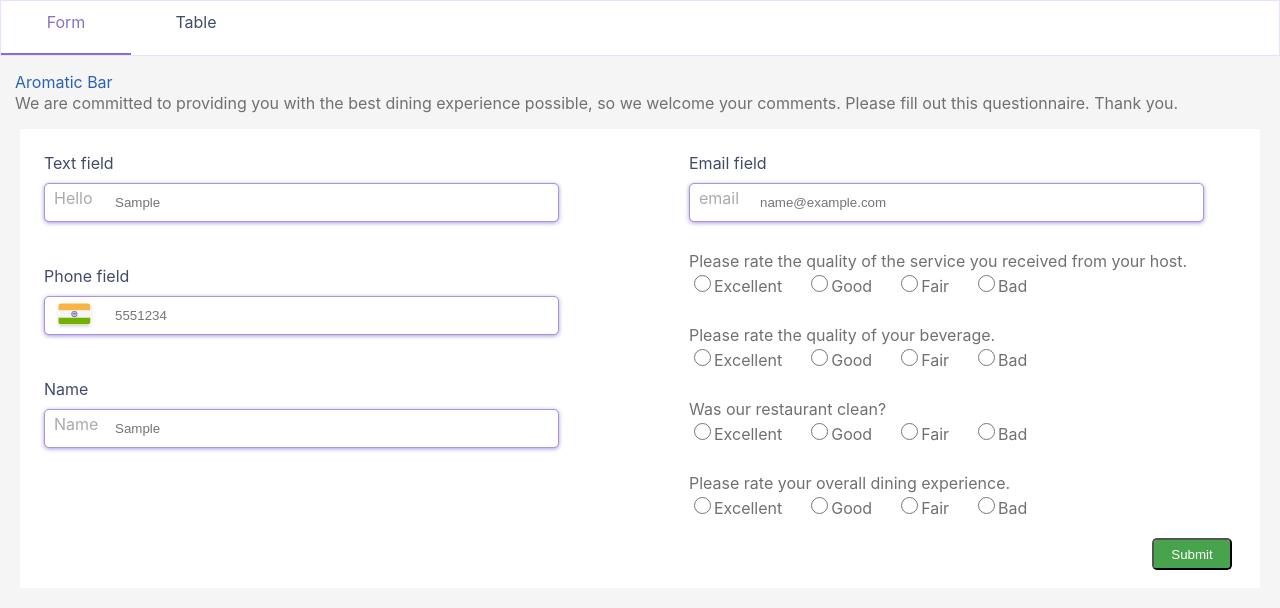
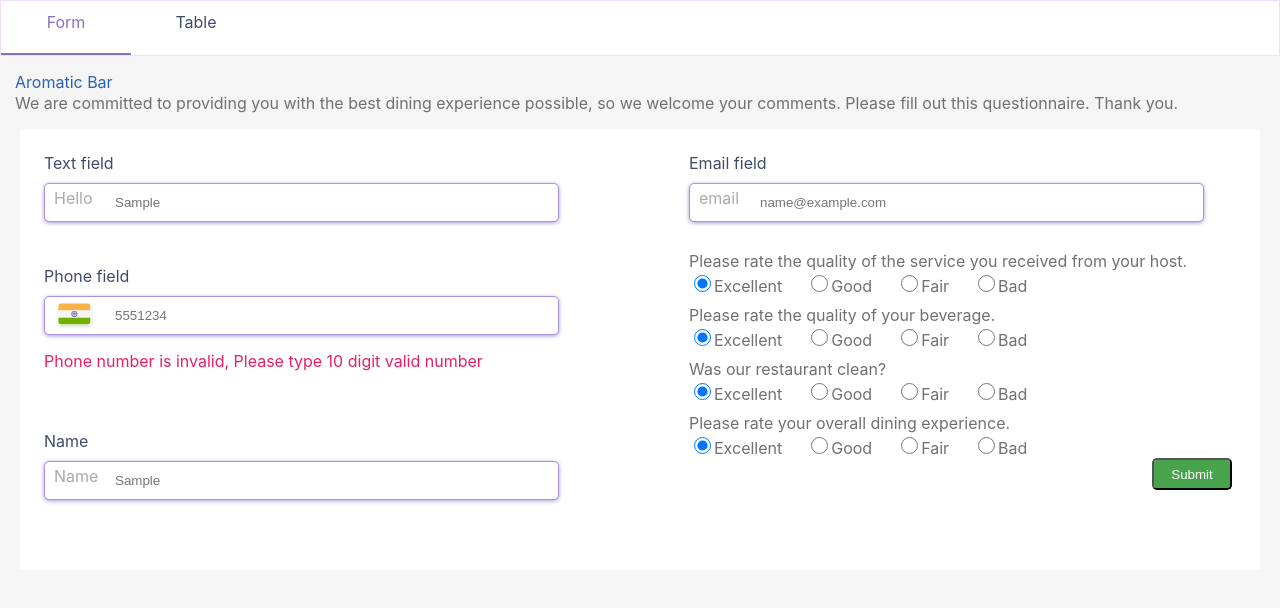
Before and after one commit to ArjobanSingh/react-form-and-table-app, a React (Create React App) app: page / in a window 1280 px wide. Both pictures are taken after typing "Sample", "5551234", "Sample", "name@example.com" into the empty fields and a click on the input "Submit". Shown: the top 608 px of the page. Built offline with nearby package versions, Linux system fonts and the light colour scheme.

Commit message:
functionality of form page completed

```diff
--- a/src/App.css
+++ b/src/App.css
@@ -181,3 +181,16 @@
   border-radius: 5px;
   color: white;
 }
+
+.hideError{
+  display: none;
+}
+
+.showError{
+  display: flex;
+  text-align: left;
+  font: Regular 14px/17px Roboto;
+  letter-spacing: 0px;
+  color: #E91E63;
+  opacity: 1;
+}
--- a/src/components/Form.js
+++ b/src/components/Form.js
@@ -1,38 +1,173 @@
-import React from 'react';
+import React, {useState} from 'react';
 import PropTypes from 'prop-types';
 import InputType from "./InputType"
 
+import {saveFormData} from "../redux/actionCreators"
 
+import {connect} from "react-redux"
 const Form = props => {
+
+    // temporary state for filed values
+    const [textVal, setTextVal] = useState("")
+    const [isTextValid, setTextValid] = useState(true)
+    const [phoneVal, setPhoneVal] = useState("")
+    const [isPhoneValid, setPhoneValid] = useState(true)
+    const [nameVal, setNameVal] = useState("")
+    const [isNameValid, setNameValid] = useState(true)
+    const [emailVal, setEmailVal] = useState("")
+    const [isEmailValid, setEmailValid] = useState(true)
+    const [serviceRadioSelected, setServiceRadioSelected] = useState("Excellent")
+    const [bevarageRadioSelected, setBevarageRadioSelected] = useState("Excellent")
+    const [cleaninessRadioSelected, setCleaninessRadioSelected] = useState("Excellent")
+    const [overallRadioSelected, setOverallRadioSelected] = useState("Excellent")
+
+    function phonenumber(inputtxt)
+    {
+        let phoneno = /^\d{10}$/;
+        if(inputtxt.match(phoneno)) {
+            return true;
+        }
+        else {
+            return false;
+        }
+    }
+
+    function validateEmail(inputText) {
+        // regex expression for email validation
+        let mailformat = /^\w+([\.-]?\w+)*@\w+([\.-]?\w+)*(\.\w{2,3})+$/;
+        if(inputText.match(mailformat)) {
+            //  document.form1.text1.focus();
+            return true;
+        } else {
+            // document.form1.text1.focus();
+        return false;
+        }
+    }
+
     const submitForm = (e) => {
         e.preventDefault()
-        alert("hello")
+        if (!(/\S/.test(textVal)) ) {
+            // textVal is empty or whitespace
+            setTextValid(false);
+            return
+        } else {
+            setTextValid(true);
+        }
+
+        if (!(/\S/.test(nameVal)) ) {
+            setNameValid(false)
+            return
+        } else {
+            setNameValid(true)
+        }
+
+        if (!(/\S/.test(phoneVal)) || ! phonenumber(phoneVal)) {
+            setPhoneValid(false)
+            return
+        } else {
+            setPhoneValid(true)
+        }
+
+        if (!(/\S/.test(emailVal)) || ! validateEmail(emailVal)) {
+            setEmailValid(false)
+            return
+        } else {
+            setEmailValid(true)
+        }
+
+        const data = {
+            textVal,
+            phoneVal,
+            nameVal,
+            emailVal,
+            serviceRadioSelected,
+            bevarageRadioSelected,
+            overallRadioSelected,
+            cleaninessRadioSelected
+        }
+        saveFormData(data)
+            return
+        // if (/\S/.test(phoneVal) && /\S/.test(emailVal)) {
+        //     // means these values are not empty or just whitespace
+
+        //     if (! phonenumber(phoneVal)) {
+        //         // phone number is not 10 digit valid number
+        //         setPhoneValid(false)
+        //         return
+        //     }
+        //     if (! validateEmail(emailVal)) {
+        //         // email is not valid
+        //         setEmailVal(false)
+        //         return
+        //     }
+        //     alert("right")
+        //     return;
+        // }
+
     }
+
+    const changeTextVal = (event) => {
+        setTextVal(event.target.value)
+    }
+    const chanegPhoneVal = (event) => {
+        setPhoneVal(event.target.value)
+    }
+    const changeNameVal = (event) => {
+        setNameVal(event.target.value)
+    }
+    const changeEmailVal = (event) => {
+        setEmailVal(event.target.value)
+    }
+    const changeServiceRadio = (event) => {
+        setServiceRadioSelected(event.target.value)
+    }
+    const changeBevarageRadio = (event) => {
+        setBevarageRadioSelected(event.target.value)
+    }
+    const changeCleaninessRadio = (event) => {
+        setCleaninessRadioSelected(event.target.value)
+    }
+    const changeOverallRadio = (event) => {
+        setOverallRadioSelected(event.target.value)
+    }
+
     return (
         <form className="formContainer">
             <div className="leftInputBox">
-                <InputType type="text" label="Text field" placeholderData="Hello" uId="hello-text"/>
-                <InputType type="tel" label="Phone  field" placeholderData="" uId="mobile-no"/>
-                <InputType type="text" label="Name" placeholderData="Name" uId="name"/>
+                <InputType type="text" label="Text field" placeholderData="Hello" uId="hello-text"
+                value={textVal} changeValue={changeTextVal} isValid={isTextValid} />
+                <InputType type="tel" label="Phone  field" placeholderData="" uId="mobile-no"
+                value={phoneVal} changeValue={chanegPhoneVal} isValid={isPhoneValid} />
+                <InputType type="text" label="Name" placeholderData="Name" uId="name"
+                value={nameVal} changeValue={changeNameVal} isValid={isNameValid}/>
             </div>
             <div className="rightInputBox">
-                <InputType type="email" label="Email field" placeholderData="email" uId="email"/>
+                <InputType type="email" label="Email field" placeholderData="email" uId="email"
+                value={emailVal} changeValue={changeEmailVal} isValid={isEmailValid}/>
                 <InputType
                     type="radio"
                     label="Please rate the quality of the service you received from your host."
-                    uId="quality_radio" />
+                    uId="quality_radio"
+                    value={serviceRadioSelected}
+                    changeValue={changeServiceRadio}/>
                 <InputType
                     type="radio"
                     label="Please rate the quality of your beverage."
-                    uId="beverage_radio" />
+                    uId="beverage_radio"
+                    value={bevarageRadioSelected}
+                    changeValue={changeBevarageRadio}/>
                 <InputType
                     type="radio"
                     label="Was our restaurant clean?"
-                    uId="clean_radio" />
+                    uId="clean_radio"
+                    value={cleaninessRadioSelected}
+                    changeValue={changeCleaninessRadio}/>
                 <InputType
                     type="radio"
                     label="Please rate your overall dining experience."
-                    uId="overall_radio" />
+                    uId="overall_radio"
+                    value={overallRadioSelected}
+                    changeValue={changeOverallRadio}/>
                 <input className="submit-btn" type="submit" value="Submit" onClick={submitForm}/>
             </div>
         </form>
@@ -43,4 +178,8 @@
 
 };
 
-export default Form;
+const mapDispatchToProps = {
+    saveFormData
+}
+
+export default connect(null, mapDispatchToProps)(Form);
--- a/src/components/InputType.js
+++ b/src/components/InputType.js
@@ -1,5 +1,6 @@
 import React from 'react';
 import PropTypes from 'prop-types';
+
 
 const InputType = props => {
     if (props.type === "tel") {
@@ -7,7 +8,16 @@
             <div className="inputs">
                 <label htmlFor={props.uId} className="labels">{props.label}</label>
                 <div className="POCI" />
-                <input type={props.type} className="input-boxes" id={props.uId} required autoFocus maxLength="10"/><br />
+                <input type={props.type} className="input-boxes" id={props.uId} value={props.value}
+                required autoFocus maxLength="10"
+                onChange={props.changeValue}/>
+                <p
+                    className={props.isValid ?
+                    "hideError":
+                    "showError"}>
+                        Phone number is invalid, Please type 10 digit valid number
+                </p>
+               <br />
             </div>
         );
     }
@@ -19,19 +29,28 @@
                 </p>
                 <div className="radio-inputs">
                         <label className="radio-inline form-desc">
-                            <input className="radio-option" type="radio" name={props.uId} required/>Excellent
+                            <input className="radio-option" type="radio" name={props.uId} value="Excellent" required
+                            checked={props.value === "Excellent"}
+                            onChange={props.changeValue} />Excellent
                         </label>
                         <label className="radio-inline form-desc">
-                            <input className="radio-option" type="radio" name={props.uId} />Good
+                            <input className="radio-option" type="radio" name={props.uId} value="Good"
+                            checked={props.value === "Good"}
+                            onChange={props.changeValue}
+                            />Good
                         </label>
                         <label className="radio-inline form-desc">
-                            <input className="radio-option" type="radio" name={props.uId} />Fair
+                            <input className="radio-option" type="radio" name={props.uId} value="Fair"
+                            checked={props.value === "Fair"}
+                            onChange={props.changeValue}/>Fair
                         </label>
                         <label className="radio-inline form-desc">
-                            <input className="radio-option" type="radio" name={props.uId} />Bad
+                            <input className="radio-option" type="radio" name={props.uId} value="Bad"
+                            checked={props.value === "Bad"}
+                            onChange={props.changeValue}/>Bad
                         </label>
                 </div>
-                <br />
+
             </div>
 
 
@@ -42,7 +61,19 @@
         <div className="inputs">
             <label htmlFor={props.uId} className="labels">{props.label}</label>
              <div className="POC" data-placeholder={props.placeholderData}></div>
-            <input type={props.type} className="input-boxes" id={props.uId} required autoFocus/><br />
+            <input type={props.type} value={props.value} className="input-boxes" id={props.uId}
+             onChange={props.changeValue} required autoFocus/>
+             {props.uId === "email"?
+             <p className={props.isValid ?
+                "hideError":
+                "showError"}>Invalid Email address, Please type in valid email address</p>
+
+            :
+            <p className={props.isValid ?
+                "hideError":
+                "showError"}>This is required field</p>
+                }
+               <br />
         </div>
     );
 };
--- a/src/redux/actionCreators.js
+++ b/src/redux/actionCreators.js
@@ -1,4 +1,4 @@
-import  {OPEN_FORM_PAGE, OPEN_TABLE_PAGE} from './actions'
+import  {OPEN_FORM_PAGE, OPEN_TABLE_PAGE, SAVE_FORM_DATA, RESET_FORM_HISTORY} from './actions'
 
 const openFormPage = () => {
     return {
@@ -12,4 +12,17 @@
     }
 }
 
-export {openFormPage, openTablePage}
+const saveFormData = (data) => {
+    // console.log("saved data", data)
+    return {
+        type : SAVE_FORM_DATA,
+        payload: data
+    }
+}
+
+const resetData = () => {
+    return {
+        type : RESET_FORM_HISTORY
+    }
+}
+export {openFormPage, openTablePage, saveFormData, resetData}
--- a/src/redux/actions.js
+++ b/src/redux/actions.js
@@ -1,4 +1,8 @@
 const OPEN_FORM_PAGE = "OPEN_FORM_PAGE"
 const OPEN_TABLE_PAGE = "OPEN_TABLE_PAGE"
 
-export {OPEN_FORM_PAGE, OPEN_TABLE_PAGE}
+const SAVE_FORM_DATA = "SAVE_FORM_DATA"
+const RESET_FORM_HISTORY = "RESET_FORM_HISTORY"
+
+
+export {OPEN_FORM_PAGE, OPEN_TABLE_PAGE,SAVE_FORM_DATA, RESET_FORM_HISTORY}
```
Also changed, not shown: src/redux/reducers.js (+15 -1 lines).
